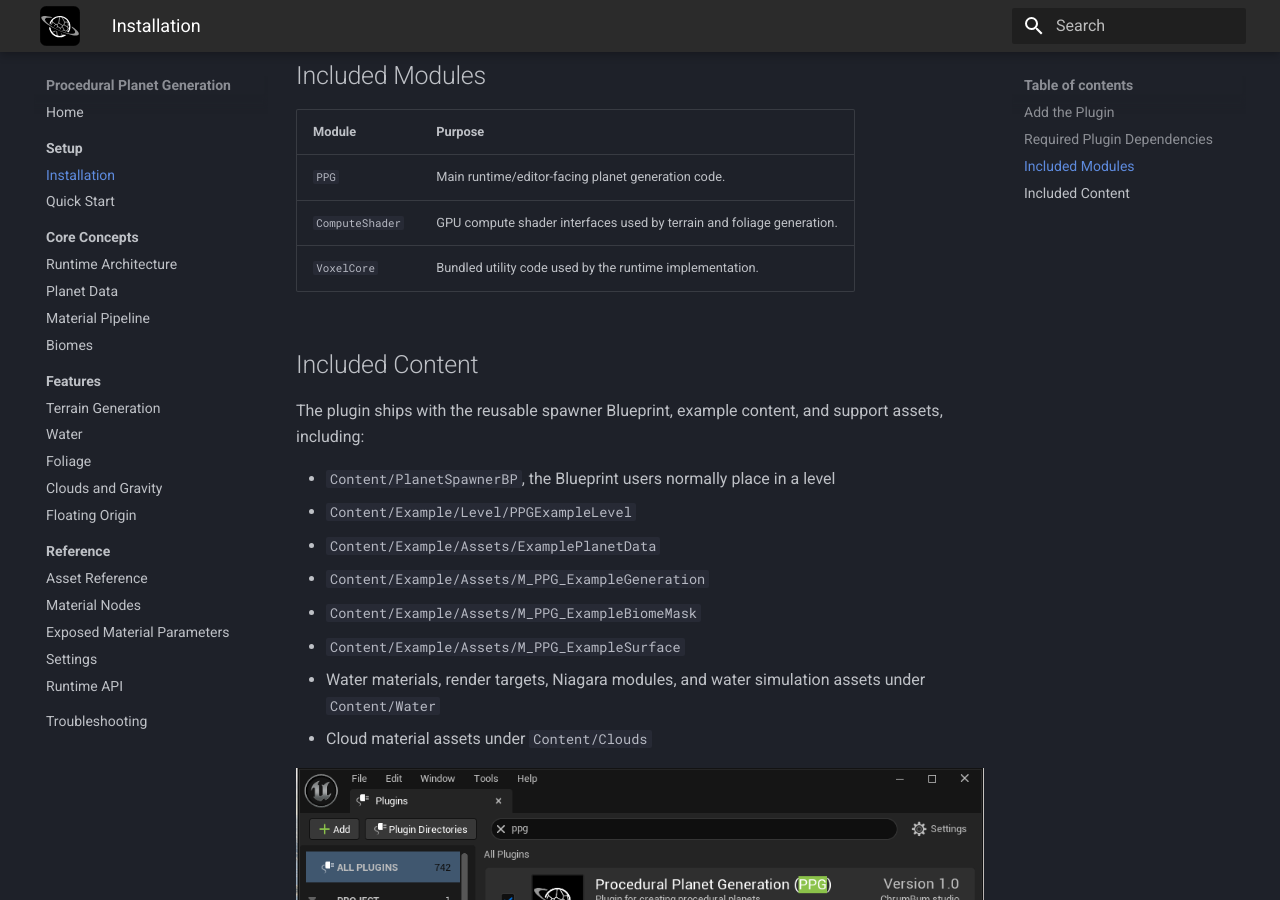
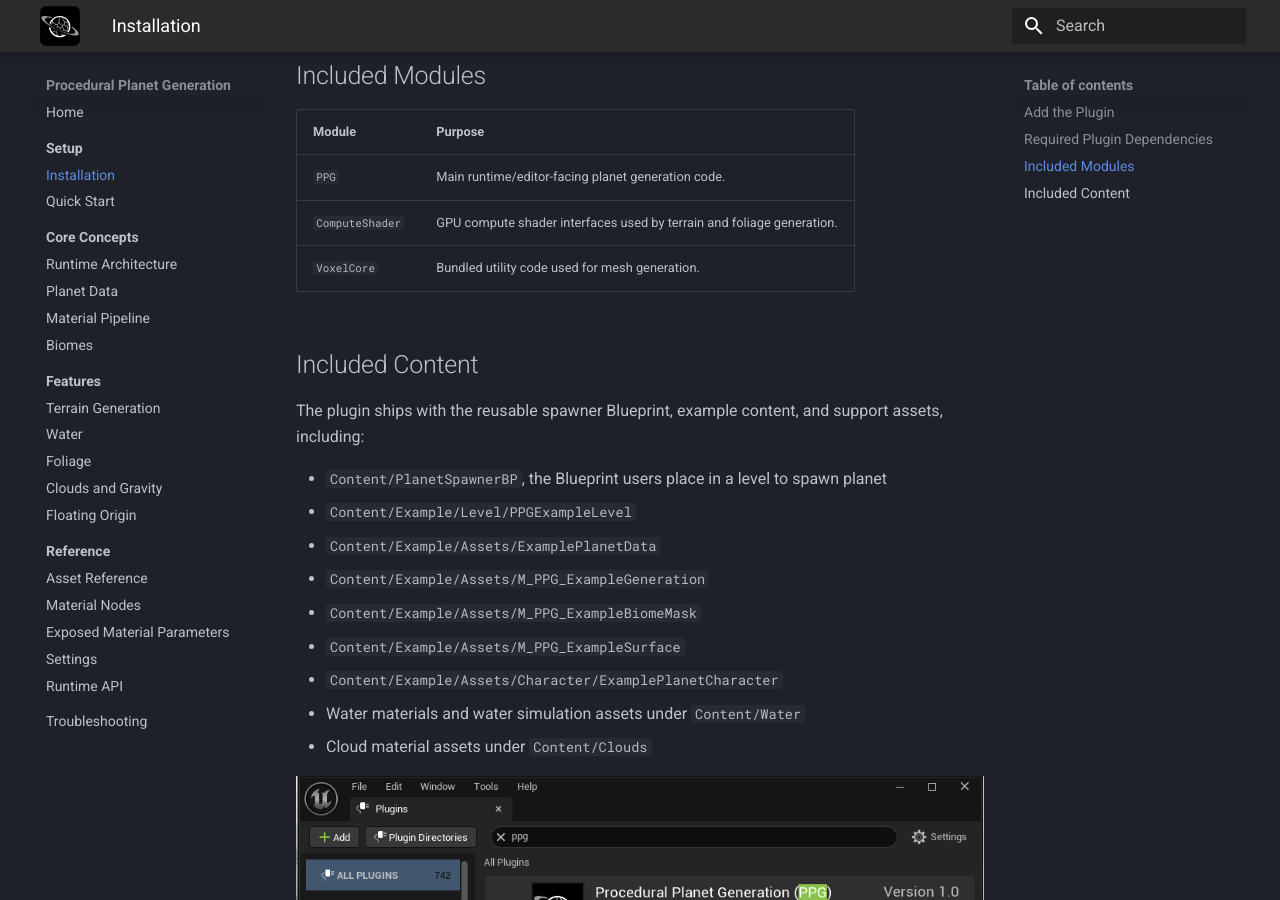
Before and after one commit to MaciekTK88/PPGDocs, an MkDocs documentation site: the page built from docs/setup/installation.md, in a window 1280 px wide and 900 px high, scrolled down 680 px. Built offline with MkDocs 1.6.1 and Material for MkDocs 9.7.7, drawn with Linux system fonts in a browser that asks for light colours.

Commit message:
corrections

```diff
--- a/docs/setup/installation.md
+++ b/docs/setup/installation.md
@@ -26,19 +26,20 @@ The plugin also includes VoxelCore-derived support code internally. No separate
 | --- | --- |
 | `PPG` | Main runtime/editor-facing planet generation code. |
 | `ComputeShader` | GPU compute shader interfaces used by terrain and foliage generation. |
-| `VoxelCore` | Bundled utility code used by the runtime implementation. |
+| `VoxelCore` | Bundled utility code used for mesh generation. |
 
 ## Included Content
 
 The plugin ships with the reusable spawner Blueprint, example content, and support assets, including:
 
-- `Content/PlanetSpawnerBP`, the Blueprint users normally place in a level
+- `Content/PlanetSpawnerBP`, the Blueprint users place in a level to spawn planet
 - `Content/Example/Level/PPGExampleLevel`
 - `Content/Example/Assets/ExamplePlanetData`
 - `Content/Example/Assets/M_PPG_ExampleGeneration`
 - `Content/Example/Assets/M_PPG_ExampleBiomeMask`
 - `Content/Example/Assets/M_PPG_ExampleSurface`
-- Water materials, render targets, Niagara modules, and water simulation assets under `Content/Water`
+- `Content/Example/Assets/Character/ExamplePlanetCharacter`
+- Water materials and water simulation assets under `Content/Water`
 - Cloud material assets under `Content/Clouds`
 
 ![PPG enabled in the Unreal Plugins window](../assets/images/plugin-enabled.png)
```
Also changed, not shown: docs/features/floating-origin.md (+0 -2 lines), docs/setup/quick-start.md (+11 -0 lines).
